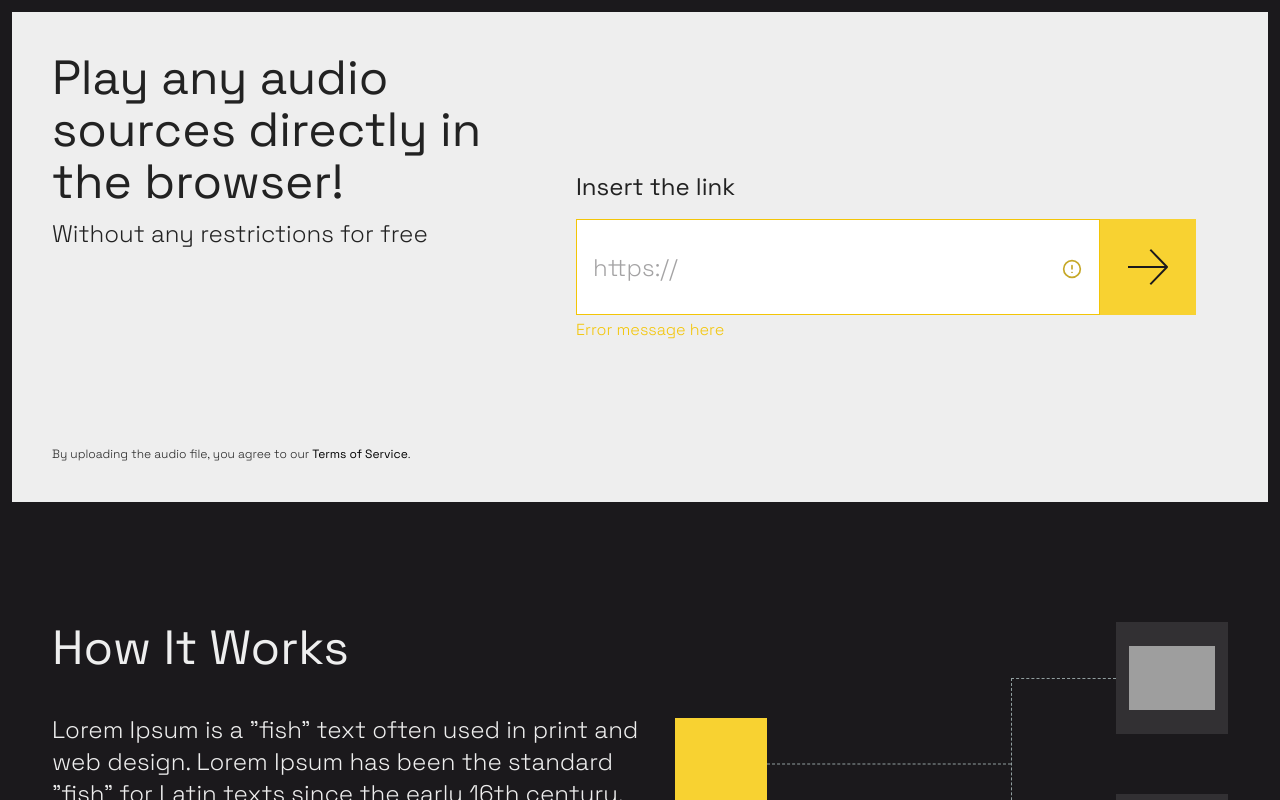
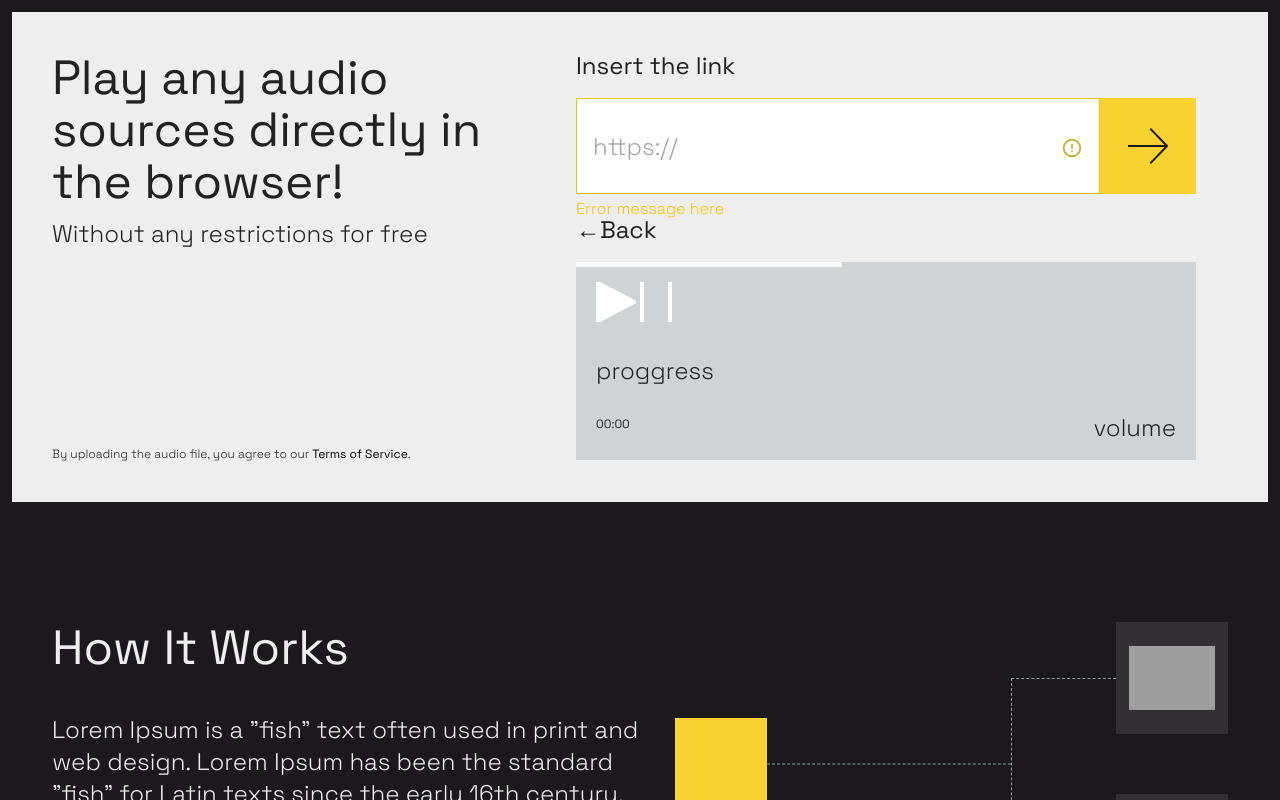
Before and after one commit to Boris-Maslenov/react-audio-player, a React app: page / in a window 1280 px wide. Shown: the top 800 px of the page. Built offline with nearby package versions, Linux system fonts and the light colour scheme; grey boxes are pictures that could not be loaded.

Commit message:
add AudioPlayer component

```diff
--- a/src/components/audioPlayer/AudioPlayer.js
+++ b/src/components/audioPlayer/AudioPlayer.js
@@ -1,6 +1,30 @@
+import './audioPlayer.scss';
+
 import React from 'react';
 import {useEffect, useState} from 'react';
 
 export const AudioPlayer = () => {
-    return 'AudioPlayer';
+    return (
+        <div class="audio-player-wrap">
+            <div class="back-button">Back</div>
+            <div class="audio-player app-player__body">
+                <div class="audio-player__loading loading-animation">
+                    <span class="loading-animation__flash"></span>
+                </div>
+                <div class="audio-player__controls">
+                    <div class="audio-player__buttons">
+                        <button class="audio-player__button audio-player__play"></button>
+                        <button class="audio-player__button audio-player__pause"></button>
+                    </div>
+                    <div class="audio-player__progress">
+                        proggress
+                    </div>
+                    <div class="audio-player__bottom">
+                        <div class="audio-player__time">00:00</div>
+                        <div class="audio-player__volume">volume</div>
+                    </div>
+                </div>
+            </div>
+        </div>
+    )
 }
--- /dev/null
+++ b/src/components/audioPlayer/audioPlayer.scss
@@ -0,0 +1,76 @@
+@import '../../scss/variables.scss';
+
+.audio-player {
+    position: relative;
+    background-color: $font-color-dark-gray;
+    min-height: 158px;
+    padding: 20px;
+
+    &__controls {
+        min-height: inherit;
+        display: flex;
+        flex-direction: column;
+        justify-content: space-between;
+    }
+
+    &__bottom {
+        display: flex;
+        justify-content: space-between;
+    }
+
+    &__time {
+        font-weight: 400;
+        font-size: 12px;
+        line-height: 16px;
+    }
+
+    &__play {
+        background: url(../../img/play-icon.svg) no-repeat center;
+    }
+
+    &__pause {
+        background: url(../../img/pause-icon.svg) no-repeat center;
+    }
+
+    &__button {
+        width: 40px;
+        height: 40px;
+        background-size: auto;
+    }
+
+    &__loading {
+        position: absolute;
+        top: 0;
+        left: 0;
+        width: 100%;
+        height: 5px;
+        background: transparent;
+        overflow: hidden;
+    }
+}
+
+.loading-animation {
+    &__flash {
+        position: absolute;
+        top: 0;
+        left: 0px;
+        width: 50%;
+        height: inherit;
+        background-color: #fff;
+        animation: moving 1.4s linear infinite;
+    }
+}
+
+.back-button {
+    font-weight: 400;
+    padding-left: 0px;
+    position: relative;
+    cursor: pointer;
+    margin-bottom: 20px;
+
+    &:before {
+        content: '←';
+        color: inherit;
+        font-weight: inherit;
+    }
+}
--- a/src/components/player/Player.js
+++ b/src/components/player/Player.js
@@ -2,7 +2,14 @@ import React from 'react';
 import {useEffect, useState} from 'react';
 
 import { Form } from '../form';
+import { AudioPlayer } from '../audioPlayer/';
 
 export const Player = () => {
-    return <Form />
+    return(
+        <>
+           <Form />
+           <AudioPlayer />
+        </>
+
+    )
 }
--- a/src/index.html
+++ b/src/index.html
@@ -37,7 +37,7 @@
                                       <span class="get-audio__message">Error message here</span>
                               </form>
                           </div> -->
-                          <div class="audio-player-wrap"  style="">
+                          <!-- <div class="audio-player-wrap"  style="">
                               <div class="back-button">Back</div>
                               <div class="audio-player app-player__body">
                                   <div class="audio-player__loading loading-animation"><span class="loading-animation__flash"></span></div>
@@ -55,7 +55,7 @@
                                       </div>
                                   </div>
                               </div>
-                          </div>
+                          </div> -->
                       </div>
                   </div>
               </div>
--- a/src/scss/main.scss
+++ b/src/scss/main.scss
@@ -236,80 +236,80 @@ body {
     }
 }
 
-.audio-player {
-    position: relative;
-    background-color: $font-color-dark-gray;
-    min-height: 158px;
-    padding: 20px;
+// .audio-player {
+//     position: relative;
+//     background-color: $font-color-dark-gray;
+//     min-height: 158px;
+//     padding: 20px;
 
-    &__controls {
-        min-height: inherit;
-        display: flex;
-        flex-direction: column;
-        justify-content: space-between;
-    }
+//     &__controls {
+//         min-height: inherit;
+//         display: flex;
+//         flex-direction: column;
+//         justify-content: space-between;
+//     }
 
-    &__bottom {
-        display: flex;
-        justify-content: space-between;
-    }
+//     &__bottom {
+//         display: flex;
+//         justify-content: space-between;
+//     }
 
-    &__time {
-        font-weight: 400;
-        font-size: 12px;
-        line-height: 16px;
-    }
+//     &__time {
+//         font-weight: 400;
+//         font-size: 12px;
+//         line-height: 16px;
+//     }
 
-    &__play {
-        background: url(../img/play-icon.svg) no-repeat center;
-    }
+//     &__play {
+//         background: url(../img/play-icon.svg) no-repeat center;
+//     }
 
-    &__pause {
-        background: url(../img/pause-icon.svg) no-repeat center;
-    }
+//     &__pause {
+//         background: url(../img/pause-icon.svg) no-repeat center;
+//     }
 
-    &__button {
-        width: 40px;
-        height: 40px;
-        background-size: auto;
-    }
+//     &__button {
+//         width: 40px;
+//         height: 40px;
+//         background-size: auto;
+//     }
 
-    &__loading {
-        position: absolute;
-        top: 0;
-        left: 0;
-        width: 100%;
-        height: 5px;
-        background: transparent;
-        overflow: hidden;
-    }
-}
+//     &__loading {
+//         position: absolute;
+//         top: 0;
+//         left: 0;
+//         width: 100%;
+//         height: 5px;
+//         background: transparent;
+//         overflow: hidden;
+//     }
+// }
 
-.loading-animation {
-    &__flash {
-        position: absolute;
-        top: 0;
-        left: 0px;
-        width: 50%;
-        height: inherit;
-        background-color: #fff;
-        animation: moving 1.4s linear infinite;
-    }
-}
+// .loading-animation {
+//     &__flash {
+//         position: absolute;
+//         top: 0;
+//         left: 0px;
+//         width: 50%;
+//         height: inherit;
+//         background-color: #fff;
+//         animation: moving 1.4s linear infinite;
+//     }
+// }
 
-.back-button {
-    font-weight: 400;
-    padding-left: 0px;
-    position: relative;
-    cursor: pointer;
-    margin-bottom: 20px;
+// .back-button {
+//     font-weight: 400;
+//     padding-left: 0px;
+//     position: relative;
+//     cursor: pointer;
+//     margin-bottom: 20px;
 
-    &:before {
-        content: '←';
-        color: inherit;
-        font-weight: inherit;
-    }
-}
+//     &:before {
+//         content: '←';
+//         color: inherit;
+//         font-weight: inherit;
+//     }
+// }
 // PLAYER END
 
 // CONTENT BLOCK
```
